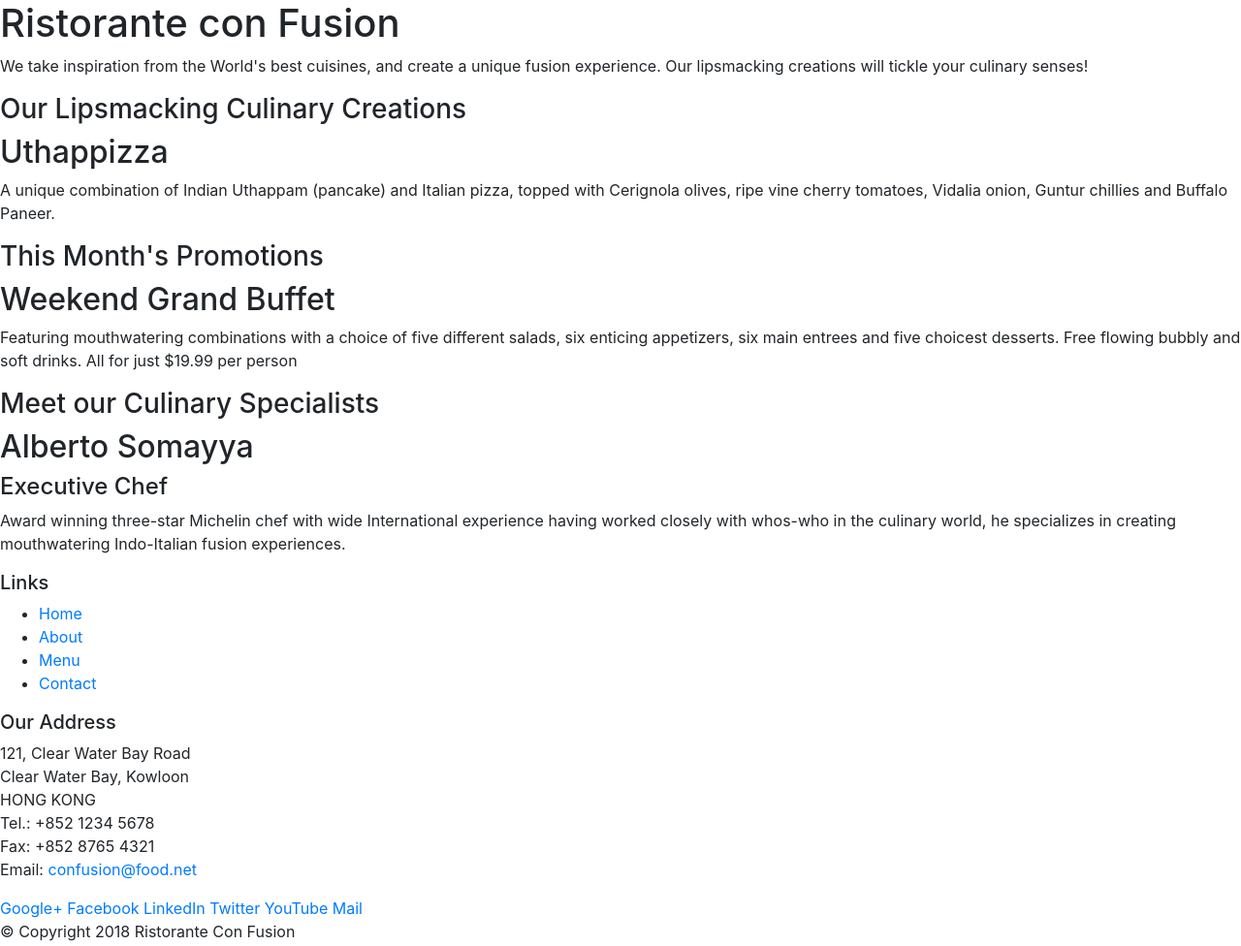
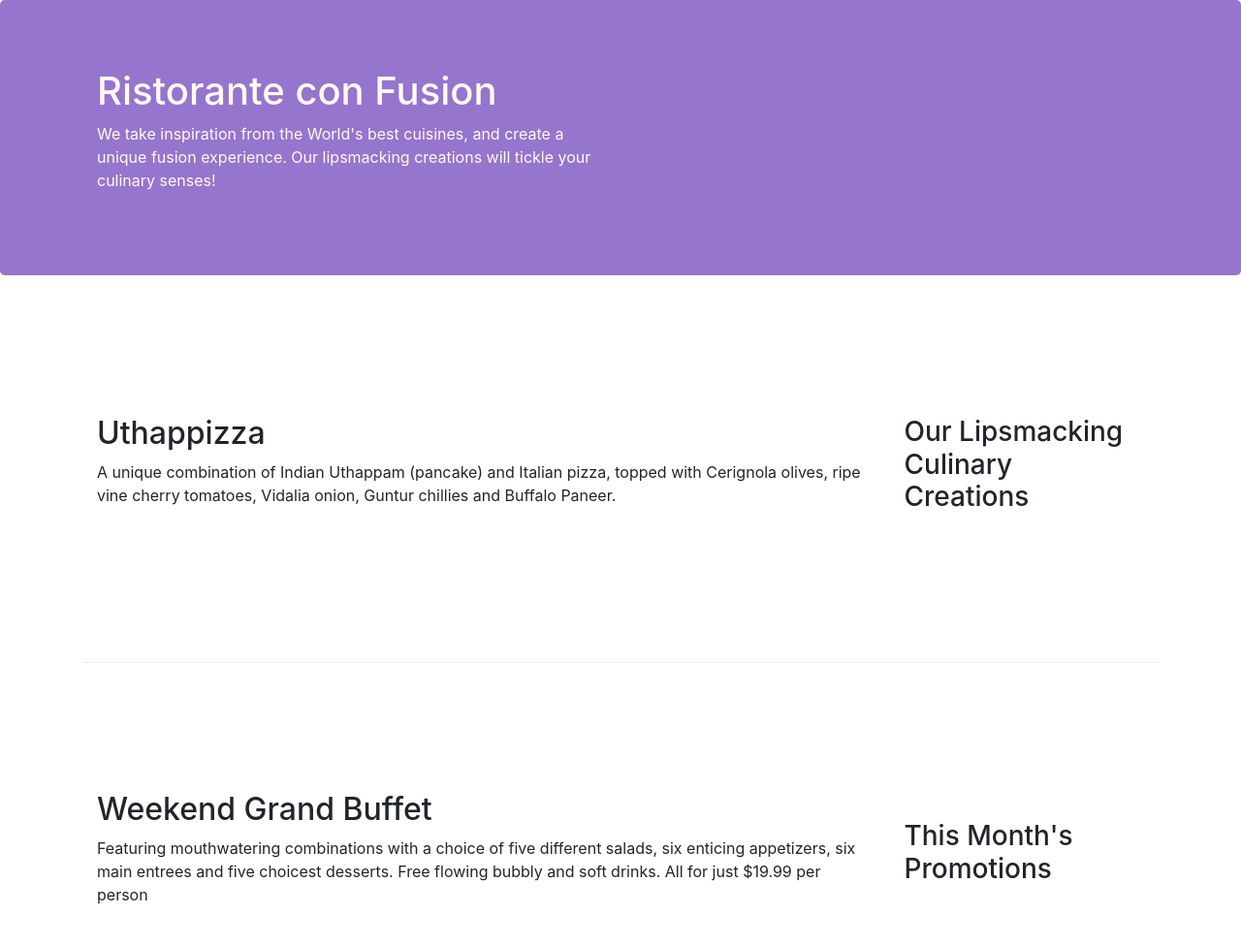
Before and after one commit to PhuSon2809/conFusion_Bootstrap4, a website: page index.html in a window 1280 px wide. Shown: the top 976 px of the page at 97% size. Drawn offline with nearby package versions, Linux system fonts and the light colour scheme.

Commit message:
Bootstrap Grid Part 2

```diff
--- /dev/null
+++ b/css/styles.css
@@ -0,0 +1,30 @@
+.row-header{
+    margin: 0 auto;
+    padding: 0;
+}
+
+.row-content{
+    margin: 0 auto;
+    padding: 50px 0px 50px 0px;
+    border-bottom: 1px ridge;
+    min-height: 400px;
+}
+
+.footer{
+    background-color: #D1C4E9;
+    margin: 0 auto;
+    padding: 20px 0px 20px 0px;
+}
+
+.jumbotron{
+    padding: 70px 30px 70px 30px;
+    margin: 0 auto;
+    background: #9575CD;
+    color: floralwhite;
+}
+
+address{
+    font-size: 80%;
+    margin: 0 auto;
+    color: #0f0f0f;
+}
--- a/index.html
+++ b/index.html
@@ -12,50 +12,53 @@
     <!-- Bootstrap CSS -->
     <link rel="stylesheet" href="node_modules/bootstrap/dist/css/bootstrap.min.css">
 
+    <!-- link CSS -->
+    <link href="css/styles.css" rel="stylesheet">
+
 </head>
 
 <body>
 
-    <header>
-        <div>
-            <div>
-                <div>
+    <header class="jumbotron">
+        <div class="container">
+            <div class="row row-header">
+                <div class="col-12 col-sm-6">
                     <h1>Ristorante con Fusion</h1>
                     <p>We take inspiration from the World's best cuisines, and create a unique fusion experience. Our lipsmacking creations will tickle your culinary senses!</p>
                 </div>
-                <div>
+                <div class="col-12 col-sm-6">
                 </div>
             </div>
         </div>
     </header>
 
-    <div>
-        <div>
-            <div>
+    <div class="container">
+        <div class="row row-content align-items-center">
+            <div class="col-12 col-sm-4 order-sm-last col-md-3">
                 <h3>Our Lipsmacking Culinary Creations</h3>
             </div>
-            <div>
+            <div class="col col-sm order-sm-first col-md">
                 <h2>Uthappizza</h2>
                 <p>A unique combination of Indian Uthappam (pancake) and Italian pizza, topped with Cerignola olives, ripe vine cherry tomatoes, Vidalia onion, Guntur chillies and Buffalo Paneer.</p>
             </div>
         </div>
 
 
-        <div>
-            <div>
+        <div class="row row-content align-items-center">
+            <div class="col-12 col-sm-4 order-sm-last  col-md-3">
                 <h3>This Month's Promotions</h3>
             </div>
-            <div>
+            <div class="col col-sm order-sm-first col-md">
                 <h2>Weekend Grand Buffet</h2>
                 <p>Featuring mouthwatering combinations with a choice of five different salads, six enticing appetizers, six main entrees and five choicest desserts. Free flowing bubbly and soft drinks. All for just $19.99 per person </p>
             </div>
         </div>
 
-        <div>
-            <div>
+        <div class="row row-content align-items-center">
+            <div class="col-12 col-sm-4 order-sm-last  col-md-3">
                 <h3>Meet our Culinary Specialists</h3>
             </div>
-            <div>
+            <div class="col col-sm order-sm-first col-md">
                 <h2>Alberto Somayya</h2>
                 <h4>Executive Chef</h4>
                 <p>Award winning three-star Michelin chef with wide International experience having worked closely with whos-who in the culinary world, he specializes in creating mouthwatering Indo-Italian fusion experiences. </p>
@@ -63,19 +66,19 @@
         </div>
     </div>
 
-    <footer>
-        <div>
-            <div>
-                <div>
+    <footer class="footer">
+        <div class="container">
+            <div class="row">
+                <div class="col-4 offset-1 col-sm-2">
                     <h5>Links</h5>
-                    <ul>
+                    <ul class="list-unstyled">
                         <li><a href="#">Home</a></li>
                         <li><a href="#">About</a></li>
                         <li><a href="#">Menu</a></li>
                         <li><a href="#">Contact</a></li>
                     </ul>
                 </div>
-                <div>
+                <div class="col-7 col-sm-5">
                     <h5>Our Address</h5>
                     <address>
 		              121, Clear Water Bay Road<br>
@@ -86,8 +89,8 @@
 		              Email: <a href="mailto:confusion@food.net">confusion@food.net</a>
 		           </address>
                 </div>
-                <div>
-                    <div>
+                <div class="col-12 col-sm-4 align-items-center">
+                    <div class="text-center">
                         <a href="http://google.com/+">Google+</a>
                         <a href="http://www.facebook.com/profile.php?id=">Facebook</a>
                         <a href="http://www.linkedin.com/in/">LinkedIn</a>
@@ -97,8 +100,8 @@
                     </div>
                 </div>
            </div>
-           <div>
-                <div>
+           <div class="row justify-content-center">
+                <div class="col-auto">
                     <p>© Copyright 2018 Ristorante Con Fusion</p>
                 </div>
            </div>
```
